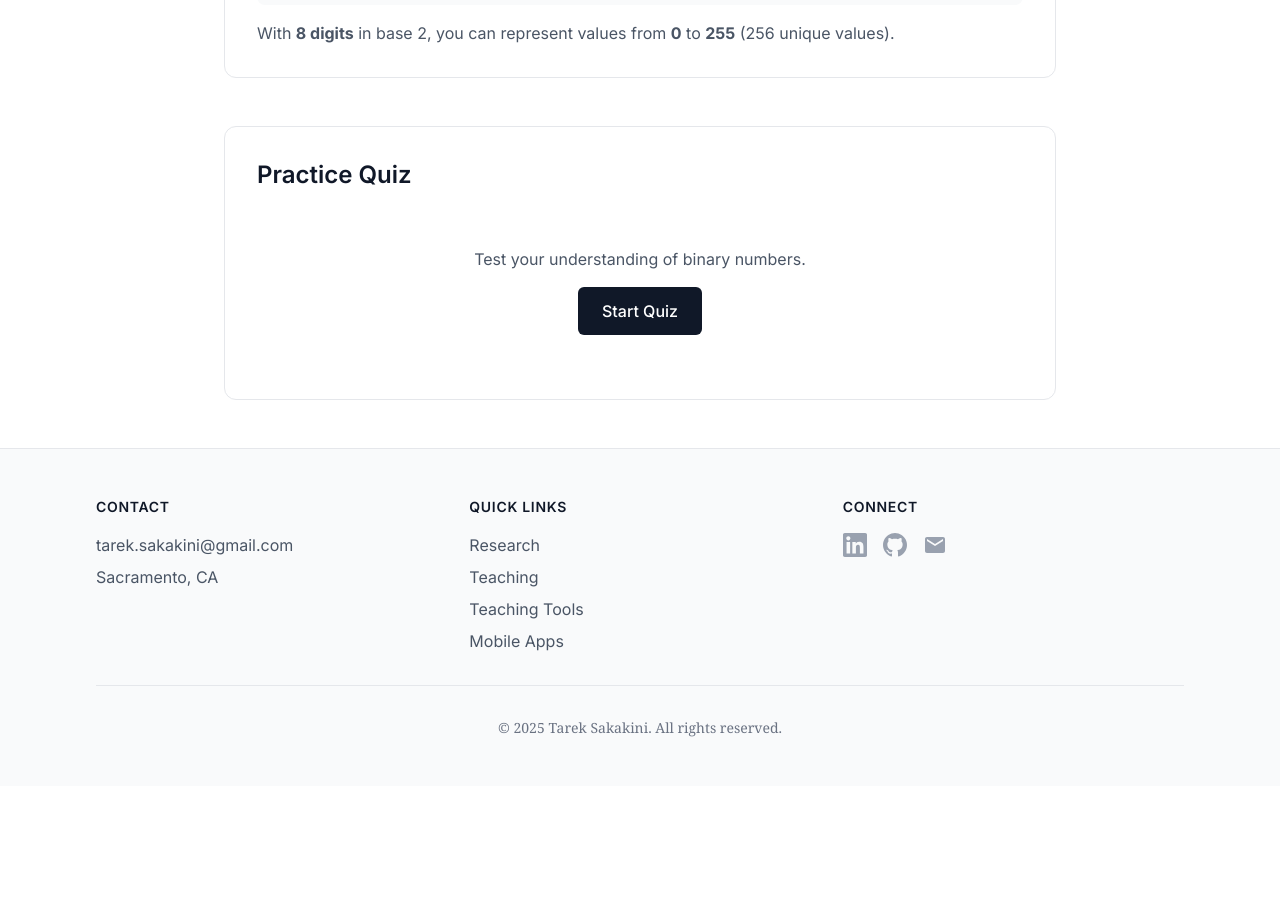
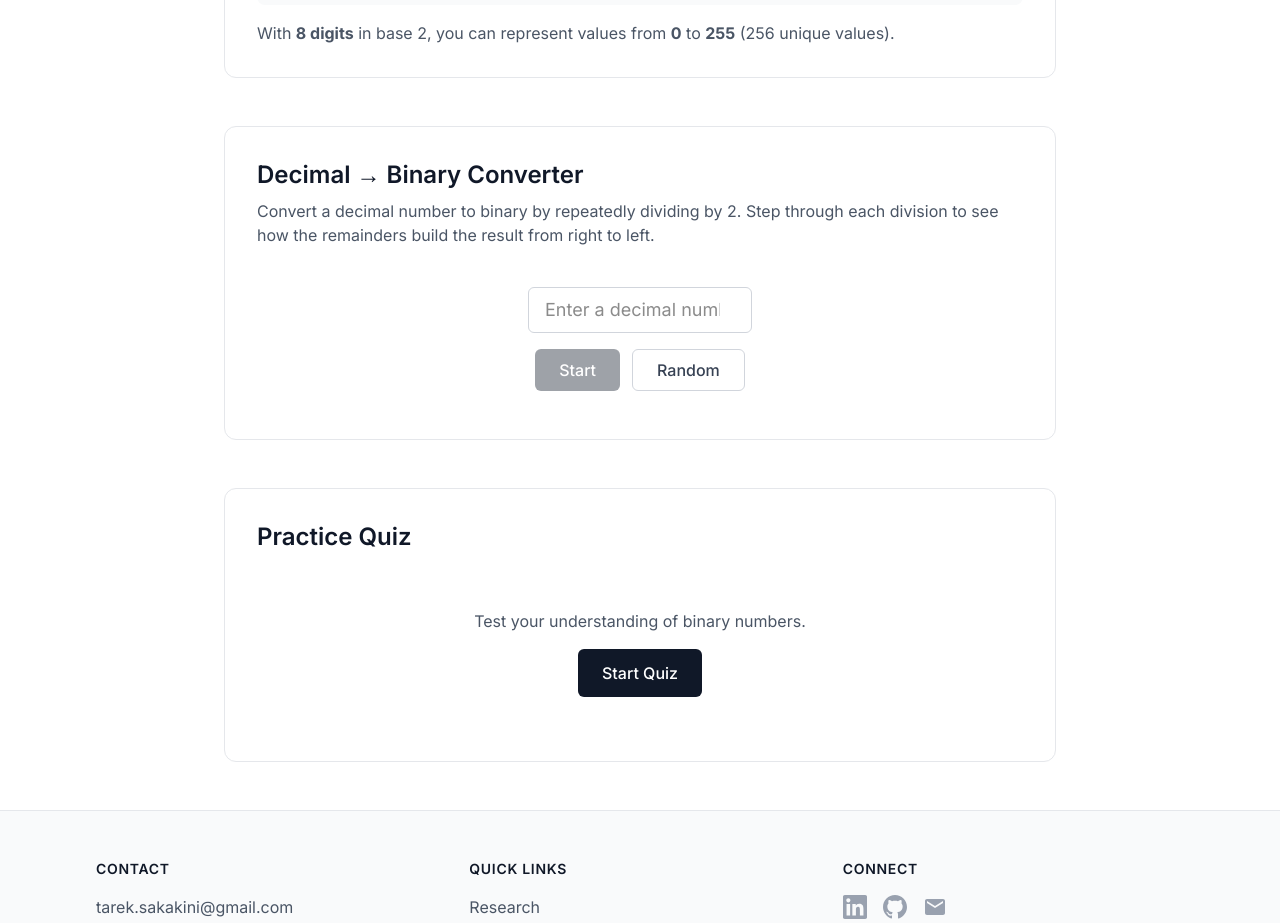
Before and after one commit to tareksakakini/MyWebsite, a Next.js app: page /teaching/tools/number-bases in a window 1280 px wide. Shown: the part 1240-2163 px from the top of the page. Before the commit the page ends 2026 px from the top, so only its background shows below. Built offline with nearby package versions, Linux system fonts and the light colour scheme.

Commit message:
added decimal to [base] converter

```diff
--- a/app/teaching/tools/number-bases/page.tsx
+++ b/app/teaching/tools/number-bases/page.tsx
@@ -359,6 +359,9 @@ export default function NumberBases() {
         </div>
       </div>
 
+      {/* Decimal-to-Base Division Converter */}
+      <DivisionConverter key={base} base={base} />
+
       {/* Quiz Section */}
       <div className="bg-white border border-gray-200 rounded-xl p-6 sm:p-8">
         <div className="flex items-center justify-between mb-6">
@@ -473,6 +476,211 @@ export default function NumberBases() {
   );
 }
 
+type DivisionStep = {
+  dividend: number;
+  quotient: number;
+  remainder: number;
+};
+
+function computeDivisionSteps(decimal: number, base: number): DivisionStep[] {
+  if (decimal === 0) return [{ dividend: 0, quotient: 0, remainder: 0 }];
+  const steps: DivisionStep[] = [];
+  let current = decimal;
+  while (current > 0) {
+    const quotient = Math.floor(current / base);
+    const remainder = current % base;
+    steps.push({ dividend: current, quotient, remainder });
+    current = quotient;
+  }
+  return steps;
+}
+
+function DivisionConverter({ base }: { base: number }) {
+  const [inputValue, setInputValue] = useState('');
+  const [decimalToConvert, setDecimalToConvert] = useState<number | null>(null);
+  const [currentStepIndex, setCurrentStepIndex] = useState(0);
+  const [allSteps, setAllSteps] = useState<DivisionStep[]>([]);
+  const [finished, setFinished] = useState(false);
+
+  const baseName = BASE_NAMES[base] ?? `Base-${base}`;
+  const prefix = BASE_PREFIXES[base] ?? '';
+
+  const startConversion = (value: number) => {
+    const steps = computeDivisionSteps(value, base);
+    setDecimalToConvert(value);
+    setAllSteps(steps);
+    setCurrentStepIndex(0);
+    setFinished(steps.length === 1 && value === 0);
+  };
+
+  const handleStart = () => {
+    const val = parseInt(inputValue, 10);
+    if (isNaN(val) || val < 0) return;
+    startConversion(val);
+  };
+
+  const handleRandom = () => {
+    const val = Math.floor(Math.random() * 500) + 1;
+    setInputValue(String(val));
+    startConversion(val);
+  };
+
+  const advanceStep = () => {
+    if (currentStepIndex < allSteps.length - 1) {
+      setCurrentStepIndex(prev => prev + 1);
+    } else {
+      setFinished(true);
+    }
+  };
+
+  const handleReset = () => {
+    setInputValue('');
+    setDecimalToConvert(null);
+    setCurrentStepIndex(0);
+    setAllSteps([]);
+    setFinished(false);
+  };
+
+  const visibleSteps = allSteps.slice(0, currentStepIndex + 1);
+  const collectedRemainders = visibleSteps.map(s => s.remainder);
+  const resultSoFar = [...collectedRemainders].reverse();
+  const isLastStepVisible = currentStepIndex >= allSteps.length - 1;
+
+  return (
+    <div className="bg-white border border-gray-200 rounded-xl p-6 sm:p-8 mb-12">
+      <h2 className="text-2xl font-semibold text-gray-900 mb-2">
+        Decimal → {baseName} Converter
+      </h2>
+      <p className="text-gray-600 mb-6">
+        Convert a decimal number to {baseName.toLowerCase()} by repeatedly dividing by {base}.
+        Step through each division to see how the remainders build the result from right to left.
+      </p>
+
+      {decimalToConvert === null ? (
+        <div className="flex flex-col items-center gap-4 py-4">
+          <div className="flex items-center gap-3">
+            <input
+              type="number"
+              min="0"
+              value={inputValue}
+              onChange={e => setInputValue(e.target.value)}
+              onKeyDown={e => { if (e.key === 'Enter' && inputValue) handleStart(); }}
+              placeholder="Enter a decimal number..."
+              className="w-56 px-4 py-2 border border-gray-300 rounded-md text-center text-lg focus:outline-none focus:ring-2 focus:ring-gray-900 focus:border-transparent"
+            />
+          </div>
+          <div className="flex gap-3">
+            <button
+              onClick={handleStart}
+              disabled={!inputValue || isNaN(parseInt(inputValue, 10)) || parseInt(inputValue, 10) < 0}
+              className="px-6 py-2 bg-gray-900 text-white rounded-md hover:bg-gray-800 transition-colors font-medium disabled:opacity-40 disabled:cursor-not-allowed"
+            >
+              Start
+            </button>
+            <button
+              onClick={handleRandom}
+              className="px-6 py-2 bg-white border border-gray-300 text-gray-700 rounded-md hover:bg-gray-50 transition-colors font-medium"
+            >
+              Random
+            </button>
+          </div>
+        </div>
+      ) : (
+        <div>
+          <div className="text-center mb-6">
+            <span className="text-sm text-gray-500">Converting</span>
+            <span className="mx-2 text-2xl font-bold text-gray-900">{decimalToConvert}</span>
+            <span className="text-sm text-gray-500">to {baseName.toLowerCase()}</span>
+          </div>
+
+          {/* Division steps table */}
+          <div className="overflow-x-auto mb-6">
+            <table className="mx-auto text-sm sm:text-base">
+              <thead>
+                <tr className="text-gray-500 text-xs uppercase tracking-wider">
+                  <th className="px-3 py-2 text-center">Step</th>
+                  <th className="px-3 py-2 text-center">Dividend</th>
+                  <th className="px-3 py-2 text-center">÷</th>
+                  <th className="px-3 py-2 text-center">Base</th>
+                  <th className="px-3 py-2 text-center">=</th>
+                  <th className="px-3 py-2 text-center">Quotient</th>
+                  <th className="px-3 py-2 text-center">Remainder</th>
+                </tr>
+              </thead>
+              <tbody>
+                {visibleSteps.map((step, i) => (
+                  <tr
+                    key={i}
+                    className={`transition-all duration-300 ${
+                      i === currentStepIndex ? 'bg-gray-50' : ''
+                    }`}
+                  >
+                    <td className="px-3 py-2 text-center text-gray-400 font-mono">{i + 1}</td>
+                    <td className="px-3 py-2 text-center font-bold font-mono text-gray-900">{step.dividend}</td>
+                    <td className="px-3 py-2 text-center text-gray-400">÷</td>
+                    <td className="px-3 py-2 text-center font-mono text-gray-600">{base}</td>
+                    <td className="px-3 py-2 text-center text-gray-400">=</td>
+                    <td className="px-3 py-2 text-center font-mono text-gray-700">{step.quotient}</td>
+                    <td className="px-3 py-2 text-center">
+                      <span className="inline-flex items-center justify-center w-8 h-8 rounded-md bg-gray-900 text-white font-bold font-mono">
+                        {digitToDisplay(step.remainder)}
+                      </span>
+                    </td>
+                  </tr>
+                ))}
+              </tbody>
+            </table>
+          </div>
+
+          {/* Result so far */}
+          <div className="text-center mb-6">
+            <p className="text-sm text-gray-500 mb-2">
+              {finished ? 'Final result (read remainders bottom → top):' : 'Remainders collected so far (bottom → top):'}
+            </p>
+            <div className="flex justify-center gap-1">
+              {resultSoFar.map((r, i) => (
+                <span
+                  key={i}
+                  className={`w-9 h-9 sm:w-10 sm:h-10 flex items-center justify-center rounded-md font-bold font-mono text-lg transition-all duration-300 ${
+                    finished
+                      ? 'bg-gray-900 text-white shadow-md'
+                      : 'bg-gray-200 text-gray-700'
+                  }`}
+                >
+                  {digitToDisplay(r)}
+                </span>
+              ))}
+            </div>
+            {finished && (
+              <p className="mt-3 text-lg font-mono text-gray-700">
+                {decimalToConvert}<sub>10</sub> = {prefix}{resultSoFar.map(d => digitToDisplay(d)).join('')}<sub>{base}</sub>
+              </p>
+            )}
+          </div>
+
+          {/* Controls */}
+          <div className="flex justify-center gap-3">
+            {!finished && (
+              <button
+                onClick={advanceStep}
+                className="px-6 py-2 bg-gray-900 text-white rounded-md hover:bg-gray-800 transition-colors font-medium"
+              >
+                {isLastStepVisible ? 'Show Result' : 'Next Step'}
+              </button>
+            )}
+            <button
+              onClick={handleReset}
+              className="px-6 py-2 bg-white border border-gray-300 text-gray-700 rounded-md hover:bg-gray-50 transition-colors font-medium"
+            >
+              Try Another
+            </button>
+          </div>
+        </div>
+      )}
+    </div>
+  );
+}
+
 const SUPERSCRIPTS: Record<string, string> = {
   '0': '\u2070', '1': '\u00B9', '2': '\u00B2', '3': '\u00B3',
   '4': '\u2074', '5': '\u2075', '6': '\u2076', '7': '\u2077',
```
